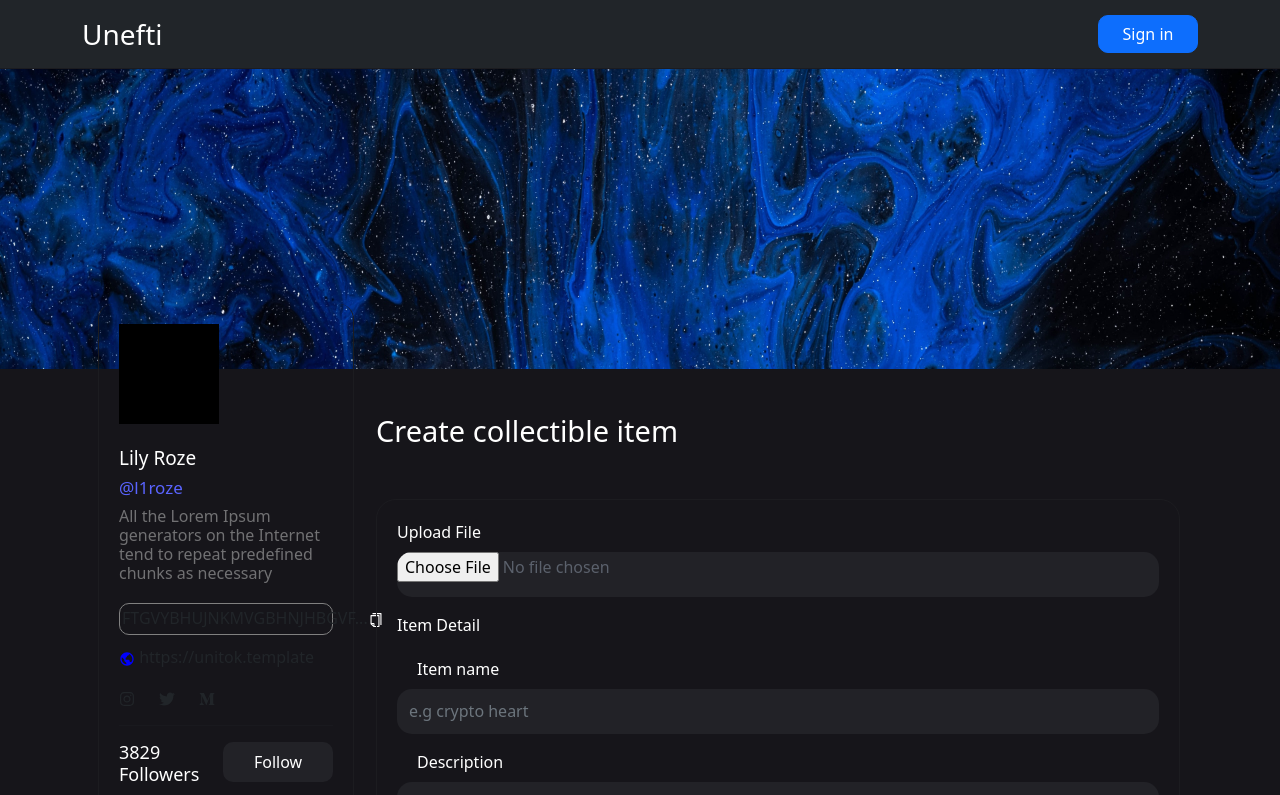
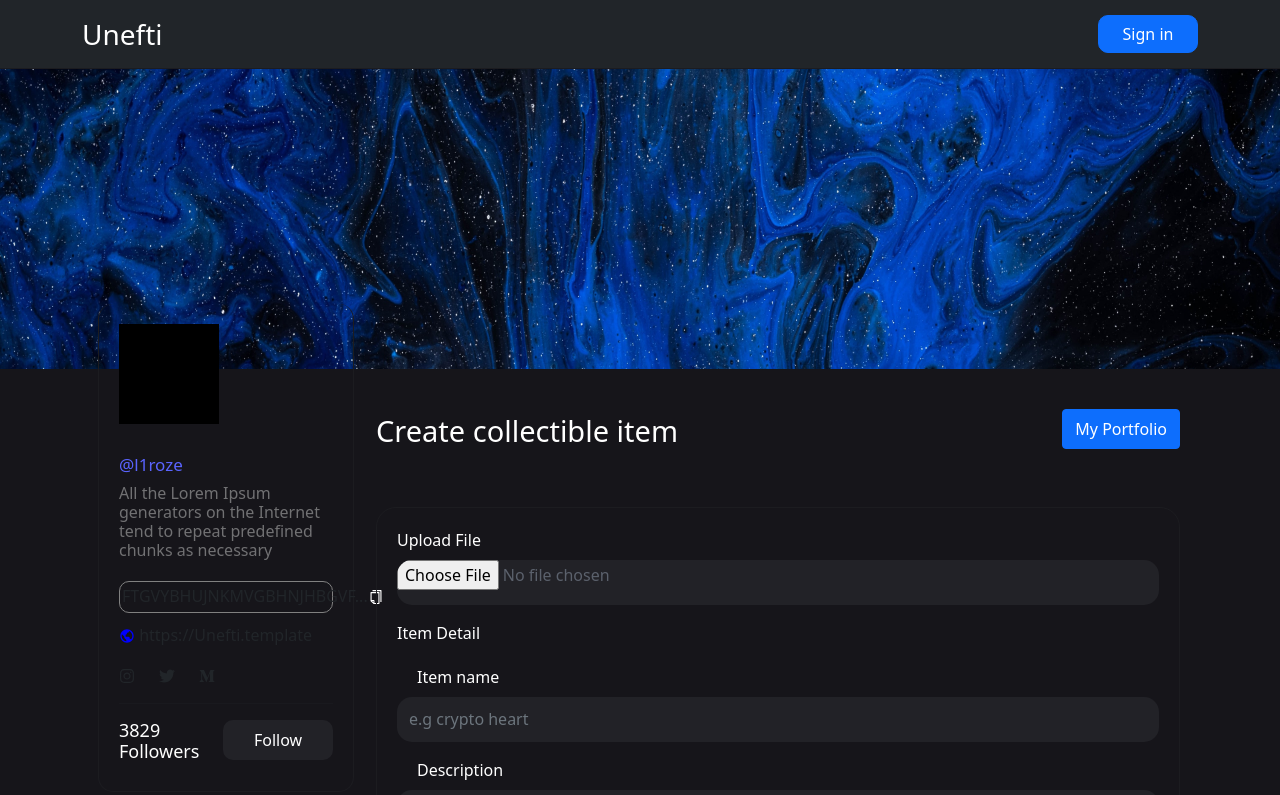
Before and after one commit to hammadvirk11/landing-page, a React (Create React App) app: page /product in a window 1280 px wide. Shown: the top 795 px of the page. Built offline with nearby package versions, Linux system fonts and the light colour scheme.

Commit message:
ui related changes

```diff
--- a/src/Components/Card/Card.css
+++ b/src/Components/Card/Card.css
@@ -52,7 +52,8 @@ justify-content: center;
 }
 .image-radius{
     border-radius: 10px;
-    width: 260px;
+    /* width: 260px; */
+    width: 100%;
     height: 300px;
 }
 .image-radius1 {
--- a/src/Components/MainSection/MainSection.jsx
+++ b/src/Components/MainSection/MainSection.jsx
@@ -72,7 +72,7 @@ import { connect } from "react-redux";
         <p className="marketplace">Digital marketplace for crypto collectibles and non-fungible tokens.</p>
         <p className="marketplace">Buy, sell, and discover exclusive digital assets.</p>
         <div className="button-flex">
-        <Button className="explore" onClick={handleExplore}>Explore</Button>
+        <Button className="explore" onClick={handleExplore}> {authedUser !== null && authedUser.status === "success"?'My Portfolio':'Explore'}</Button>
         <Button className="create" onClick={handleCreate}>Create</Button>
         </div>
         </div>
@@ -82,7 +82,7 @@ import { connect } from "react-redux";
         <p className="marketplace">Digital marketplace for crypto collectibles and non-fungible tokens.</p>
         <p className="marketplace">Buy, sell, and discover exclusive digital assets.</p>
         <div className="button-flex">
-        <Button className="explore" onClick={handleExplore}>Explore</Button>
+        <Button className="explore" onClick={handleExplore}> {authedUser !== null && authedUser.status === "success"?'My Portfolio':'Explore'}</Button>
         <Button className="create" onClick={handleCreate}>Create</Button>
         </div>
         </div>
@@ -93,7 +93,7 @@ import { connect } from "react-redux";
         <p className="marketplace">Digital marketplace for crypto collectibles and non-fungible tokens.</p>
         <p className="marketplace">Buy, sell, and discover exclusive digital assets.</p>
         <div className="button-flex">
-        <Button className="explore" onClick={handleExplore}>Explore</Button>
+        <Button className="explore" onClick={handleExplore}> {authedUser !== null && authedUser.status === "success"?'My Portfolio':'Explore'}</Button>
         <Button className="create" onClick={handleCreate}>Create</Button>
         </div>
         </div>
--- a/src/Components/NavBar/CustomNavbar.jsx
+++ b/src/Components/NavBar/CustomNavbar.jsx
@@ -69,7 +69,7 @@ function CustomNavbar({ dispatch, authedUser }) {
       </Container>
     </Navbar>
     <div className="Smll-nav">
-<h2 className="small-unitok">Unitok</h2>
+<h2 className="small-">Unitok</h2>
 {authedUser !== null && authedUser.status === "success"?
               <Button className="sign-in" onClick={handleLogout}>Logout</Button>
 
--- a/src/Components/Product/FormDetail.jsx
+++ b/src/Components/Product/FormDetail.jsx
@@ -152,12 +152,12 @@ function FormDetail({ authedUser }) {
             </Form.Group>
           </Row>
 
-          <Form.Group class="form-check" className="mb-3" id="formGridRadio">
+          {/* <Form.Group class="form-check" className="mb-3" id="formGridRadio">
             <Form.Check  class="form-check-input" id="same"  name="group1" type="radio" label="Put on sale" className="color-checkbox" />
             <Form.Check  class="form-check-input" id="same" name="group1" type="radio" label="Instant sale price" className="color-checkbox" />
             <Form.Check class="form-check-input"  id="same" name="group1" type="radio" label="Unlock one purchased" className="color-checkbox" />
 
-          </Form.Group>
+          </Form.Group> */}
 
           <Button variant="primary" className="save-personal" onClick={handleSubmit}>
             CREATE ITEM
--- a/src/Components/Product/ProductForm.css
+++ b/src/Components/Product/ProductForm.css
@@ -11,3 +11,7 @@
     padding: 20px;
     margin-top: 50px;
 }
+.Portfolio{
+    height: 40px;
+    margin-top: 25px;
+}
--- a/src/Components/Product/ProductForm.jsx
+++ b/src/Components/Product/ProductForm.jsx
@@ -8,10 +8,18 @@ import profilepic from '../../assets/profilepic.jpg'
 import './ProductForm.css'
 import FormDetail from './FormDetail'
 import { connect } from "react-redux";
+import  {Link,useHistory} from 'react-router-dom'
 
 function ProductForm({ authedUser }) {
-const user = authedUser?.data?.name?.split(" ")
-console.log(user,"userdns")
+  const history = useHistory();
+
+    const user = authedUser?.data?.name?.split(" ")
+    console.log(user, "userdns")
+
+    const handleExplore = () => {
+        history.push('/profile')
+
+      }
     return (
         <div className="card-profile-style-padding" >
             <Row>
@@ -19,18 +27,18 @@ console.log(user,"userdns")
                 <Col md={3}>
                     <div className="card-profile">
                         {/* <Image src={profilepic} className="profile-pic" /> */}
-                        <h1 className="profile-pic">{user?user[0]?.substr(0,1)+user[1].substr(0,1):''}</h1>
+                        <h1 className="profile-pic">{user ? user[0]?.substr(0, 1) + user[1].substr(0, 1) : ''}</h1>
 
-                        <h4 className="title-profile">Lily Roze</h4>
+                        <h4 className="title-profile">{user ? user[0] + ' ' + user[1] : ''}</h4>
                         <h4 className="title-profile-l1roze">@l1roze</h4>
                         <h6 className="text-profile">
                             All the Lorem Ipsum generators on the Internet tend to repeat predefined chunks as necessary
                         </h6>
                         <div className="copied-input" >
                             <p>FTGVYBHUJNKMVGBHNJHBGVF...</p>
-                            <span><AiOutlineCopy color="white" style={{cursor:'pointer'}}/></span>
+                            <span><AiOutlineCopy color="white" style={{ cursor: 'pointer' }} /></span>
                         </div>
-                        <p className="for-hover"> <BiWorld color="blue" />  https://unitok.template</p>
+                        <p className="for-hover"> <BiWorld color="blue" />  https://Unefti.template</p>
                         <p> <FaInstagram /> <FaTwitter className="margin-icon-profile" /> <FaMediumM /></p>
                         <hr />
                         <div className="flex-profile">
@@ -42,8 +50,12 @@ console.log(user,"userdns")
                     </div>
                 </Col>
                 <Col md={9}>
-                    <h1 className="collectible">Create collectible item</h1>
-                        <FormDetail/>
+                    <div style={{display:'flex',justifyContent:'space-between'}}>
+                        <h1 className="collectible">Create collectible item</h1>
+                        <Button className="Portfolio" onClick={handleExplore}>My Portfolio</Button>
+
+                    </div>
+                    <FormDetail />
                 </Col>
             </Row>
         </div>
@@ -51,8 +63,8 @@ console.log(user,"userdns")
 }
 function mapStateToProps({ authedUser }) {
     return {
-      authedUser,
+        authedUser,
     };
-  }
+}
 
-  export default connect(mapStateToProps)(ProductForm);
+export default connect(mapStateToProps)(ProductForm);
--- a/src/Components/ProfileSidebar/ProfileSidebar.css
+++ b/src/Components/ProfileSidebar/ProfileSidebar.css
@@ -71,6 +71,11 @@ border-radius: 10px;
 margin-bottom: 10px;
 padding: 2px;
 }
+.Portfolio-create{
+    height: 40px;
+    margin-bottom: 15px;
+
+}
 @media screen and (max-width: 700px) {
     .card-profile-style-padding{
         padding-left: 15px !important;
--- a/src/Components/ProfileSidebar/ProfileSidebar.jsx
+++ b/src/Components/ProfileSidebar/ProfileSidebar.jsx
@@ -7,10 +7,16 @@ import { AiOutlineCopy } from "react-icons/ai";
 import Tab from '../TabProfile/TabProfile'
 import profilepic from '../../assets/profilepic.jpg'
 import { connect } from "react-redux";
+import  {Link,useHistory} from 'react-router-dom'
 
  function ProfileSidebar({ authedUser }) {
+  const history = useHistory();
+
     const user = authedUser?.data?.name?.split(" ")
+    const handleExplore = () => {
+        history.push('/product')
 
+      }
     return (
         <div className="card-profile-style-padding" >
             <Row>
@@ -19,7 +25,7 @@ import { connect } from "react-redux";
                     <div className="card-profile">
                         {/* <Image src={profilepic} className="profile-pic" /> */}
                         <h1 className="profile-pic">{user?user[0]?.substr(0,1)+user[1].substr(0,1):''}</h1>
-                        <h4 className="title-profile">Lily Roze</h4>
+                        <h4 className="title-profile">{user?user[0]+ ' '+user[1]:''}</h4>
                         <h4 className="title-profile-l1roze">@l1roze</h4>
                         <h6 className="text-profile">
                             All the Lorem Ipsum generators on the Internet tend to repeat predefined chunks as necessary
@@ -28,7 +34,7 @@ import { connect } from "react-redux";
                             <p>FTGVYBHUJNKMVGBHNJHBGVF...</p>
                             <span><AiOutlineCopy color="white" style={{cursor:'pointer'}}/></span>
                         </div>
-                        <p className="for-hover"> <BiWorld color="blue" />  https://unitok.template</p>
+                        <p className="for-hover"> <BiWorld color="blue" />  https://Unefti.template</p>
                         <p> <FaInstagram /> <FaTwitter className="margin-icon-profile" /> <FaMediumM /></p>
                         <hr />
                         <div className="flex-profile">
@@ -40,7 +46,18 @@ import { connect } from "react-redux";
                     </div>
                 </Col>
                 <Col md={9}>
+                    <Row>
+                    <Col md={12}>
+                    <div style={{float:'right',display:'flex'}}>
+                    <Button className="Portfolio-create" onClick={handleExplore}>Create Product</Button>
+
+                    </div>
+                    </Col>
+                    <Col  md={12}>
+
                     <Tab/>
+                    </Col>
+                    </Row>
                 </Col>
             </Row>
         </div>
--- a/src/Components/TabProfile/TabProfile.jsx
+++ b/src/Components/TabProfile/TabProfile.jsx
@@ -28,7 +28,7 @@ export default function TabProfile() {
             <>
               {Products.map((x) =>
 
-                <Col md={4}>
+                <Col lg={4} md={6} sm={12} xs={12}>
                   <Card
                     data={x} />
                 </Col>
@@ -48,7 +48,7 @@ export default function TabProfile() {
             <>
               {Products.map((x) =>
 
-                <Col md={4}>
+                <Col lg={4} md={6} sm={12} xs={12}>
                   <Card
                     data={x} />
                 </Col>
```
